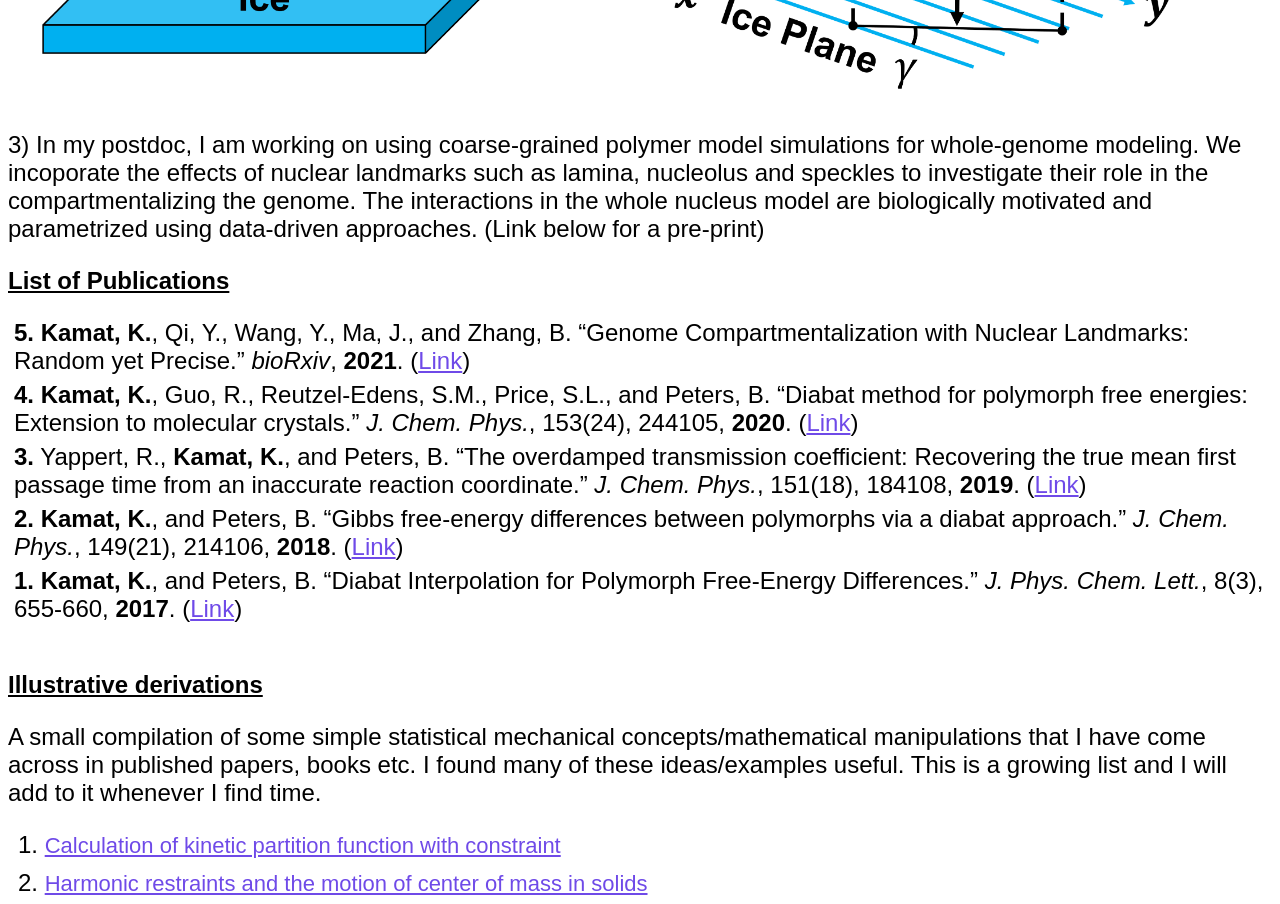
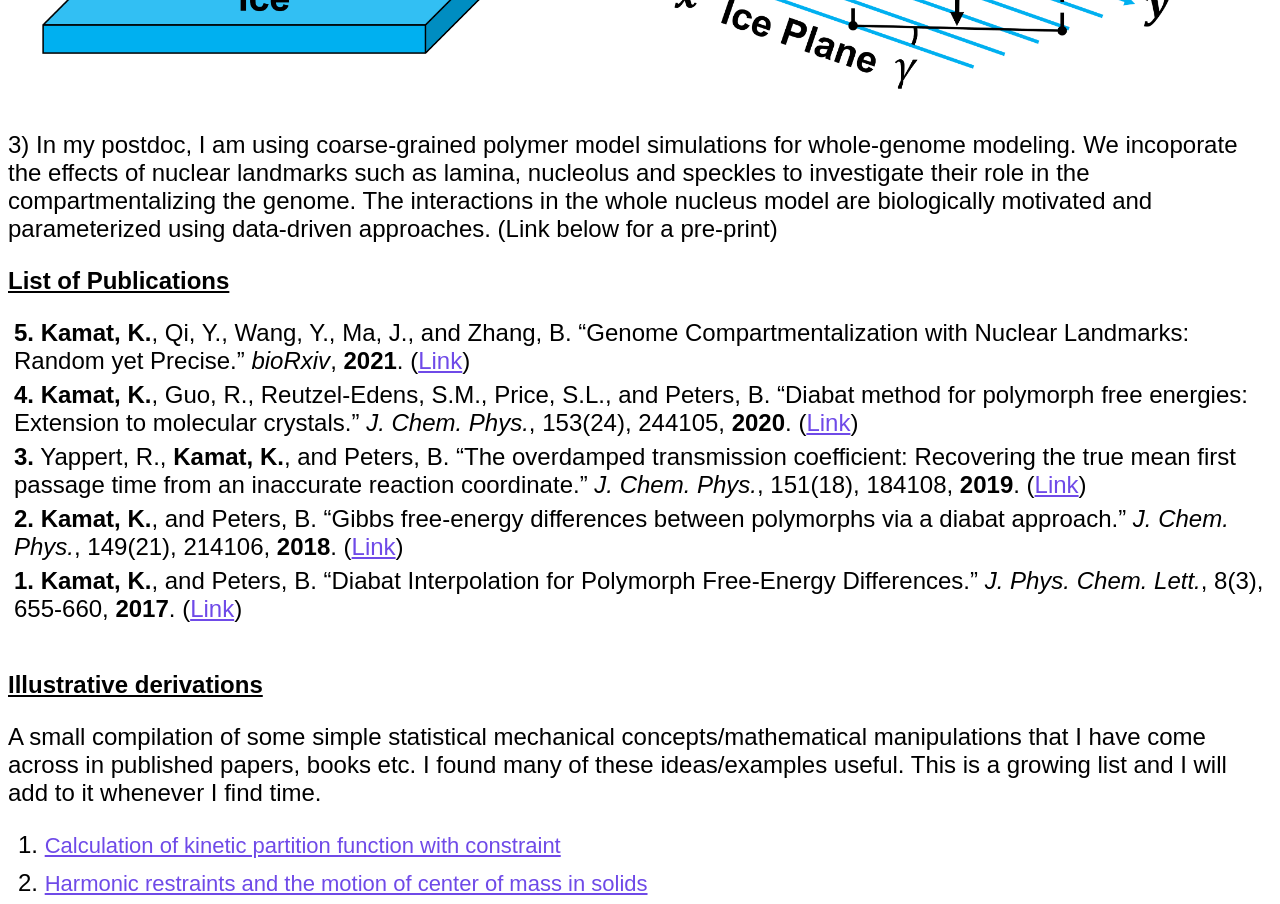
Before and after one commit to kartik-kamat/kartik-kamat.github.io, a plain HTML site: page index.html in a window 1280 px wide. Shown: the part 1840-2744 px from the top of the page. Drawn offline with nearby package versions, Linux system fonts and the light colour scheme; some packages are replaced by stand-ins of ours.

Commit message:
Update index.html

```diff
--- a/index.html
+++ b/index.html
@@ -87,9 +87,9 @@ of antifreeze proteins to ice. We use custom code simulations to validate our th
 predictions. (in collaboration with <a style="color:#FF5733 " href="http://molinero.hec.utah.edu/"> Prof. Valeria Molinero's</a> group)
 </p>
 <img src="afp_schematic.png" align="center" width=1200px height=auto  style="opacity:1.0"/>
-<p style=" margin:0"> 3) In my postdoc, I am working on using coarse-grained polymer model simulations for whole-genome modeling. We incoporate the effects of nuclear landmarks such as lamina, nucleolus and speckles to
+<p style=" margin:0"> 3) In my postdoc, I am using coarse-grained polymer model simulations for whole-genome modeling. We incoporate the effects of nuclear landmarks such as lamina, nucleolus and speckles to
 investigate their role in the compartmentalizing the genome. The interactions in the whole nucleus model
-are biologically motivated and parametrized using data-driven approaches. (Link below for a pre-print)
+are biologically motivated and parameterized using data-driven approaches. (Link below for a pre-print)
 </p>
 
 <!--<p style="clear:both;">
```
